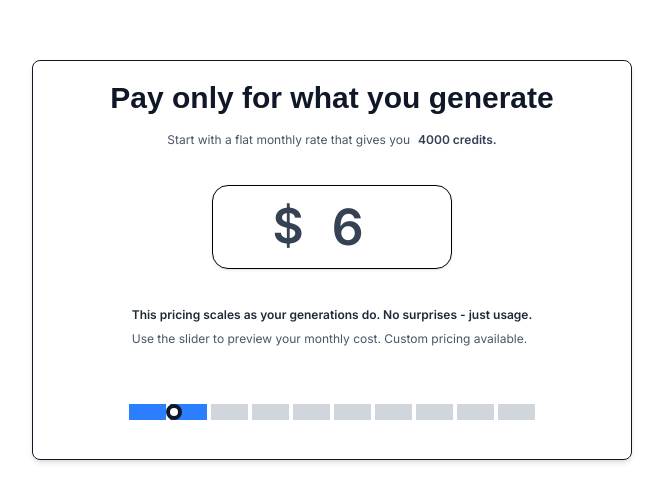
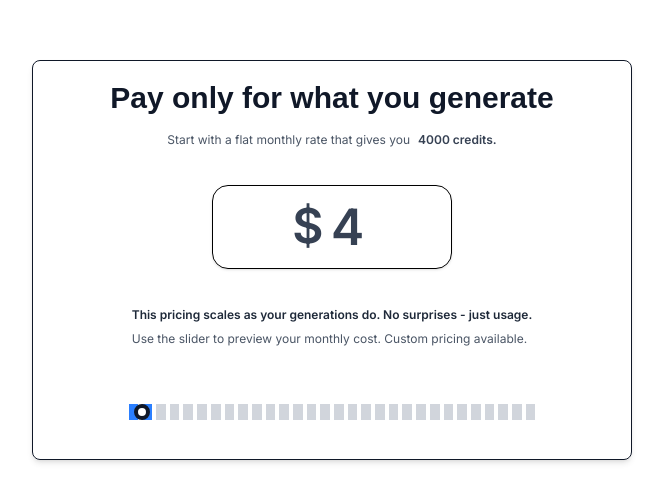
Before and after one commit to Yushank/card-components, a Next.js app: page / in a window 1280 px wide. Shown: the part 140-642 px from the top of the page, without its empty margins (308-971 px from the left). Built offline with nearby package versions, Linux system fonts and the light colour scheme; a web font is replaced by a local one.

Commit message:
updated counter logic - counter v.2

```diff
--- a/src/app/components/Counter/Counter.tsx
+++ b/src/app/components/Counter/Counter.tsx
@@ -1,56 +1,65 @@
 "use client";
 
-import { MotionValue, useSpring, useTransform, motion } from "motion/react";
-import React, { useEffect } from "react";
+import { motion, AnimatePresence } from "motion/react";
+import React from "react";
 
 const fontSize = 50;
 const padding = 0;
 const height = fontSize + padding;
 
 export const Counter = ({ value }: { value: number }) => {
+  const digits = String(value + 3).split("");
+  //convert value into string then split, so we can work freely for each column
+
   return (
-    <div style={{ fontSize }} className="overflow-hidden px-6">
-      <Digit value={value} />
+    <div
+      style={{ fontSize, height, lineHeight: `${height}px` }}
+      className="flex px-2 tabular-nums justify-center overflow-hidden"
+    >
+      <AnimatePresence mode="popLayout">
+        {/* we map digits, if we have 9 we have one digitColumn if we have 10 a two char then another digitColumn will be rendered */}
+        {digits.map((char, index) => {
+          const placeValueKey = digits.length - 1 - index;
+          //this let us move the characters on right index not animate abruptely
+          //if we go from 9->10, thats going from 1 char to 2 char so 9 was in 0th index but when 10 comes the 1 char of 10 comes in 0th index
+          //so now instead of rolling the numbers from 9->0 we roll 9->1, therefore with this maths we will roll 9-> 0 and it will not feel weird
+
+          return (
+            <DigitColumn
+              key={`digit-${placeValueKey}`}
+              digit={parseInt(char)}
+            />
+          );
+        })}
+      </AnimatePresence>
     </div>
   );
 };
 
-function Digit({ value }: { value: number }) {
-  let animatedValue = useSpring(value);
-  //   console.log("animated value:", animatedValue);
-
-  useEffect(() => {
-    animatedValue.set(value);
-  }, [value, animatedValue]);
-
+function DigitColumn({ digit }: { digit: number }) {
   return (
-    <div style={{ height }} className="relative w-10 tabular-nums">
-      {[...Array(10).keys()].map((i) => (
-        <Number key={i} mv={animatedValue} number={i} />
-      ))}
+    <div style={{ height }} className="relative w-[0.65em] overflow-hidden">
+      <motion.div
+        className="absolute inset-0 flex flex-col items-center w-full"
+        initial={{ y: 0 }}
+        animate={{ y: -digit * height }} //we just use motion.div internal animation to move the strip up and down instead of complex math
+        transition={{
+          type: "spring",
+          stiffness: 160,
+          damping: 22,
+          mass: 0.6,
+        }}
+      >
+        {[...Array(10).keys()].map((i) => (
+          <span
+            className="flex items-center justify-center w-full"
+            key={i}
+            style={{ height }}
+          >
+            {i}
+          </span>
+        ))}
+      </motion.div>
     </div>
   );
 }
-
-function Number({ mv, number }: { mv: MotionValue; number: number }) {
-  let y = useTransform(mv, (latest) => {
-    let placeValue = latest % 10;
-    let offset = (10 + number - placeValue) % 10;
-    let memo = offset * height;
-
-    if (offset > 5) {
-      memo -= 10 * height;
-    }
-
-    return memo;
-  });
-
-  return (
-    <motion.span
-      style={{ y }}
-      className="absolute inset-0 flex items-center justify-center "
-    >
-      {number * 3 + 3}
-    </motion.span>
-  );
-}
--- a/src/app/components/Slider/Slider2.tsx
+++ b/src/app/components/Slider/Slider2.tsx
@@ -41,7 +41,7 @@ export const Slider2 = ({ value, onChange, max }: sliderProps) => {
         {/* BARS */}
         <div className="flex gap-1">
           {/* creating bars */}
-          {Array.from({ length: 10 }).map((_, i) => {
+          {Array.from({ length: 30 }).map((_, i) => {
             // const barPct = (i / 9) * 100;
 
             return (
--- a/src/app/components/SliderCostCard/SlidercostCard.tsx
+++ b/src/app/components/SliderCostCard/SlidercostCard.tsx
@@ -41,7 +41,7 @@ export const SlidercostCard = () => {
           </p>
         </div>
         <div className="w-[68%]">
-          <Slider2 value={value} onChange={setValue} max={9} />
+          <Slider2 value={value} onChange={setValue} max={30} />
         </div>
       </div>
     </div>
```
